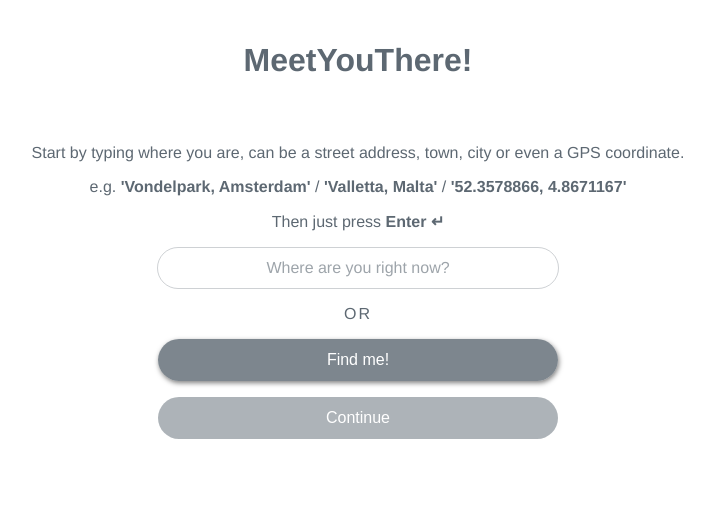
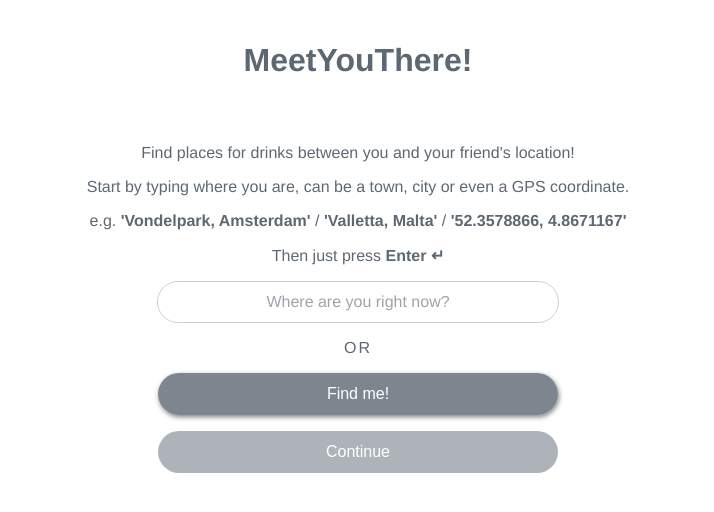
Before and after one commit to nichgalea/Meet-You-There, a Vue app: page / in a window 1280 px wide. Shown: the top 512 px of the page, without its empty margins (282-996 px from the left). Built offline with nearby package versions, Linux system fonts and the light colour scheme.

Commit message:
Change section to "drinks" only, remove "address"

```diff
--- a/src/components/StepOne.vue
+++ b/src/components/StepOne.vue
@@ -1,6 +1,8 @@
 <template>
   <div>
-    <p>Start by typing where you are, can be a street address, town, city or even a GPS coordinate.</p>
+    <p>Find places for drinks between you and your friend's location!</p>
+
+    <p>Start by typing where you are, can be a town, city or even a GPS coordinate.</p>
 
     <p>
       e.g.
@@ -92,9 +94,6 @@ export default class StepOne extends Vue {
           const coords = locationService.convertStrintToCoordinates(
             this.locationName
           );
-          this.locationName = await locationService.getLocationNameByCoordinates(
-            coords
-          );
           this.setLocationA(coords);
         } else {
           const coords = await locationService.getCoordinatesByLocationName(
--- a/src/components/StepTwo.vue
+++ b/src/components/StepTwo.vue
@@ -72,9 +72,6 @@ export default class StepTwo extends Vue {
           const coords = await locationService.getCoordinatesByLocationName(
             this.locationName
           );
-          this.locationName = await locationService.getLocationNameByCoordinates(
-            coords
-          );
 
           this.setLocationB(coords);
         }
--- a/src/services/venue.service.ts
+++ b/src/services/venue.service.ts
@@ -9,7 +9,7 @@ export class VenueService {
     url.searchParams.append("client_id", process.env.VUE_APP_FOURSQUARE_ID);
     url.searchParams.append("client_secret", process.env.VUE_APP_FOURSQUARE_SECRET);
     url.searchParams.append("ll", `${coords.latitude},${coords.longitude}`);
-    url.searchParams.append("section", "drinks,coffee");
+    url.searchParams.append("section", "drinks");
     url.searchParams.append("sortByDistance", "1");
     url.searchParams.append("v", "20190913");
 
```
